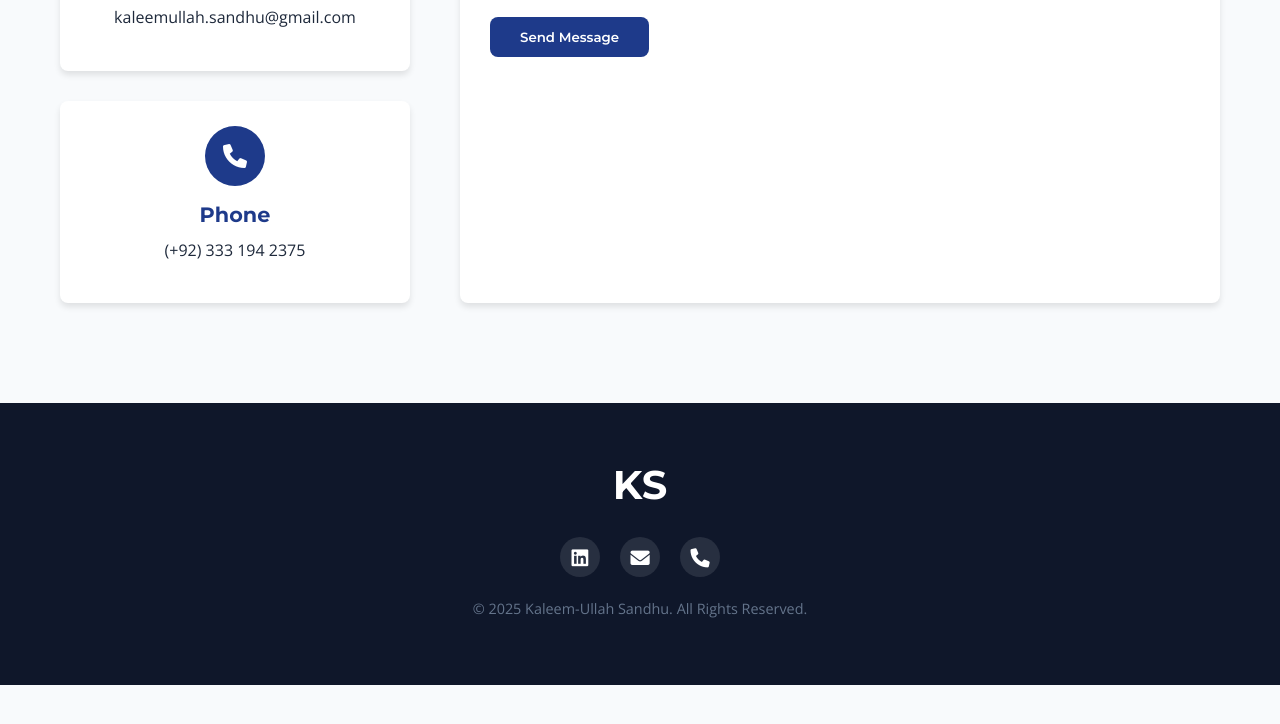
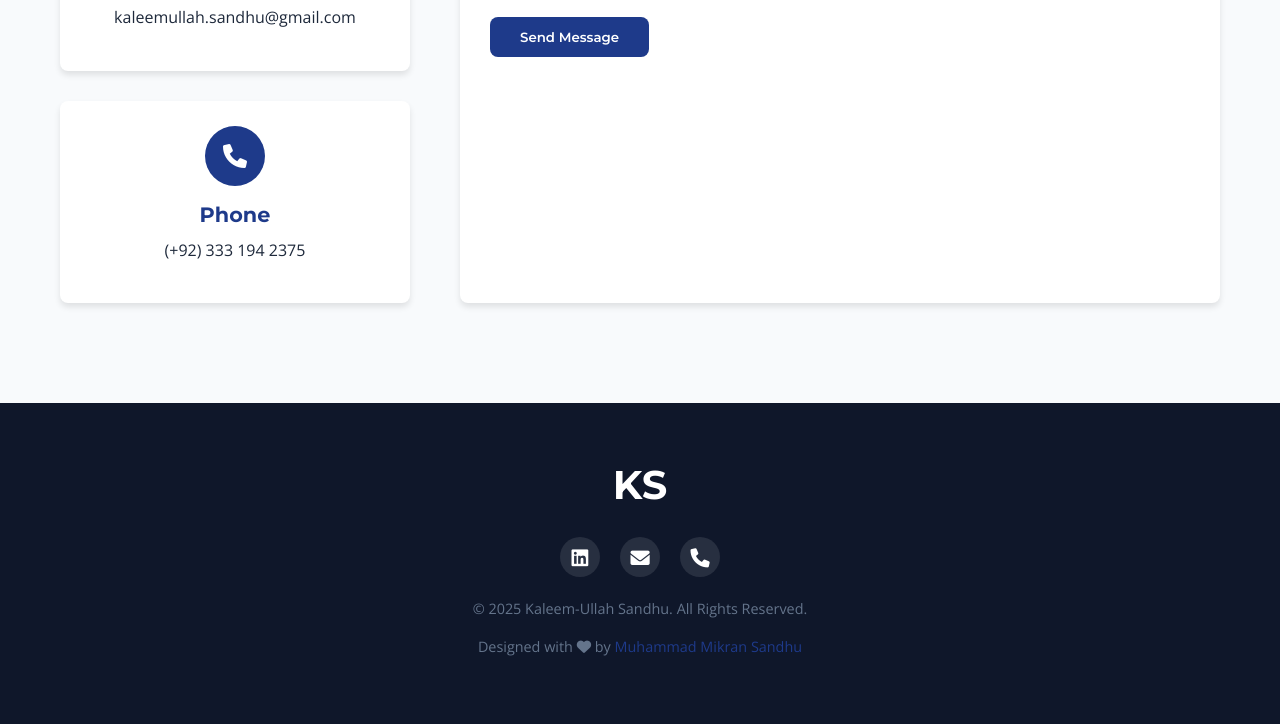
Before and after one commit to Alpha-SolutionsCode/Eng-Kaleem-Ullah-Sandhu, a plain HTML site: page index.html in a window 1280 px wide. Shown: the part 9114-9838 px from the top of the page. Before the commit the page ends 9799 px from the top, so only its background shows below. Drawn offline with nearby package versions, Linux system fonts and the light colour scheme.

Commit message:
Update index.html

```diff
--- a/index.html
+++ b/index.html
@@ -1033,6 +1033,7 @@
                 </div>
                 <div class="footer-copyright">
                     <p>&copy; 2025 Kaleem-Ullah Sandhu. All Rights Reserved.</p>
+                    <p class="mt-2">Designed with <i class="fas fa-heart text-red-500"></i> by  <a href="https://wa.me/+923494206922" class="nonedc">Muhammad Mikran Sandhu</a></p>
                 </div>
             </div>
         </div>
```
